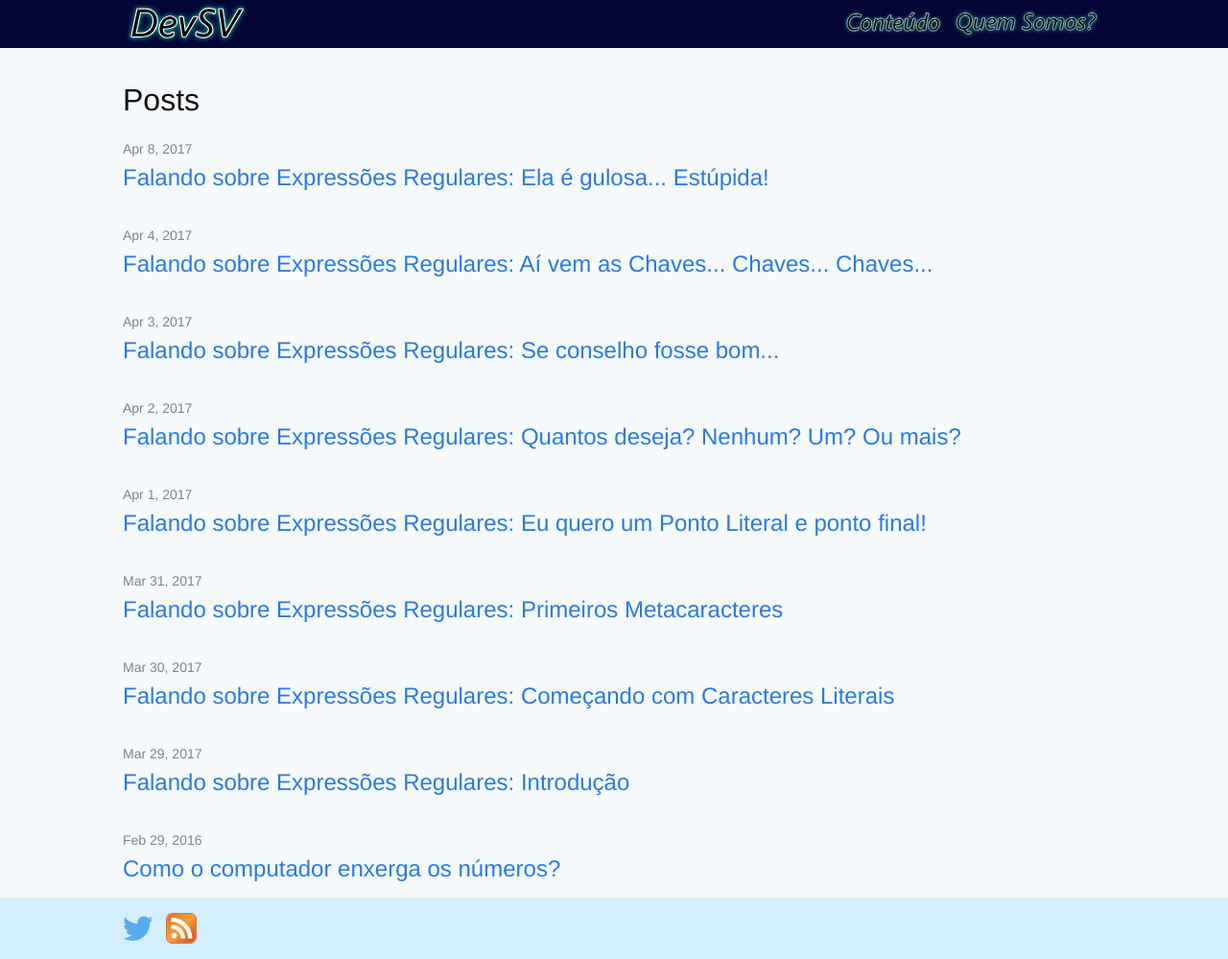
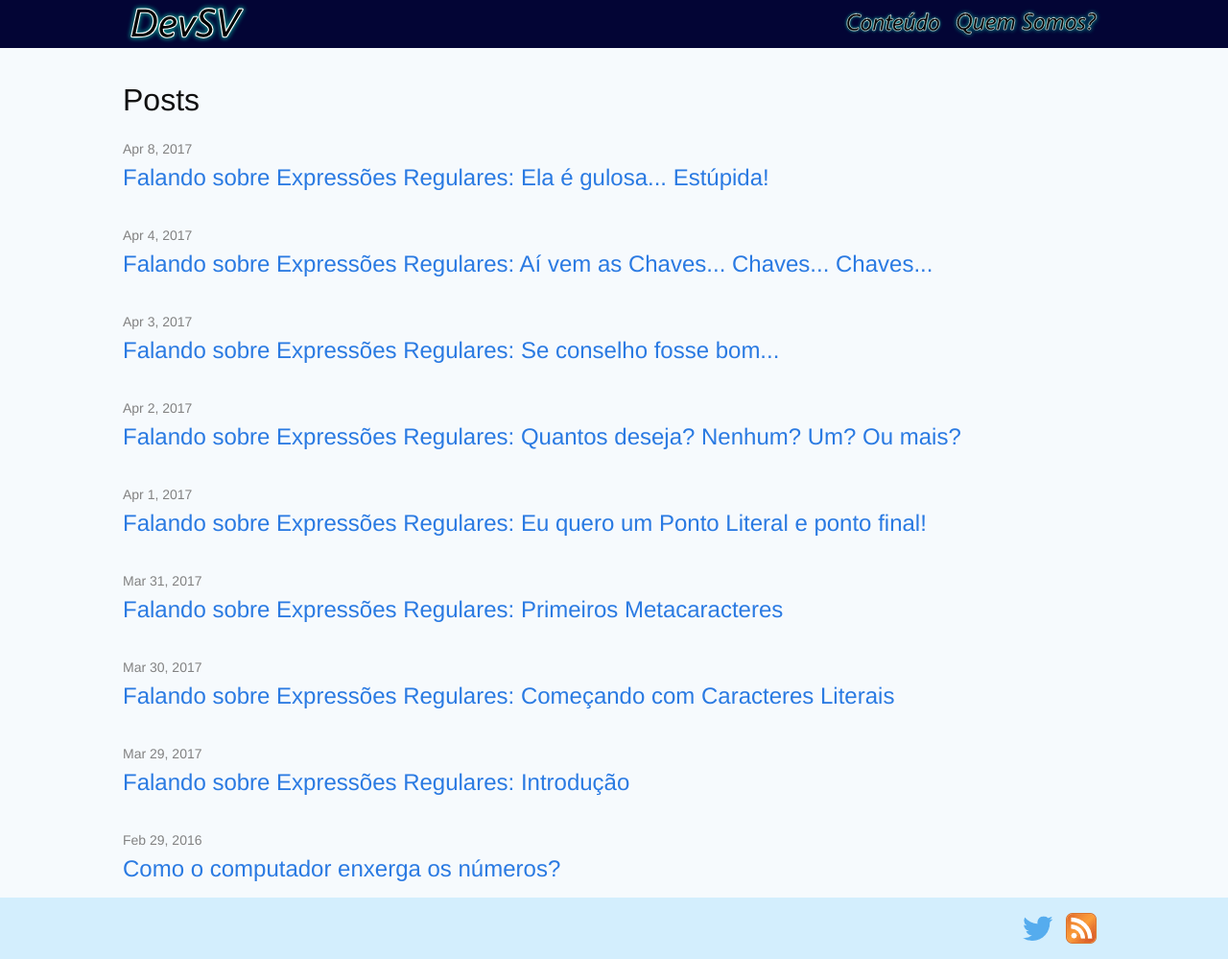
Before and after one commit to devsvbr/devsvbr.github.io, a Jekyll site: the page built from index.html, in a window 1280 px wide and 999 px high. Shown: the whole window at 96% size. Built offline with Jekyll 4.4.1, drawn with Linux system fonts in a browser that asks for light colours.

Commit message:
acertando layout do rodape

```diff
--- a/_includes/footer.html
+++ b/_includes/footer.html
@@ -1,16 +1,8 @@
-<footer class="footer">
+<footer class="page-footer">
   <div class="container">
-    <ul class="social pull-right">
-      <!-- Twitter -->
-      <li>
-        <a class="twitter" href="https://twitter.com/{{ site.twitter_username }}">
-          @{{ site.twitter_username }}
-        </a>
-      </li>
-      <!-- RSS -->
-      <li>
-        <a class="rss" href="{{ "/feed.xml" | prepend: site.baseurl }}">RSS</a>
-      </li>
+    <ul class="social">
+      <!-- Twitter --><li><a class="twitter" href="https://twitter.com/{{ site.twitter_username }}">@{{ site.twitter_username }}</a></li>
+      <!-- RSS --><li><a class="rss" href="{{ "/feed.xml" | prepend: site.baseurl }}">RSS</a></li>
     </ul>
   </div>
 </footer>
--- a/_includes/head.html
+++ b/_includes/head.html
@@ -7,6 +7,7 @@
   <link rel="stylesheet" href="{{ "/css/main.css" | prepend: site.baseurl }}">
   <link rel="stylesheet" href="{{ "/css/styles.css" | prepend: site.baseurl }}">
   <link rel="stylesheet" href="{{ "/css/navbar.css" | prepend: site.baseurl }}">
+  <link rel="stylesheet" href="{{ "/css/social.css" | prepend: site.baseurl }}">
   <link rel="canonical" href="{{ page.url | replace:'index.html','' | prepend: site.baseurl | prepend: site.url }}">
   <script>(function(i,s,o,g,r,a,m){i['GoogleAnalyticsObject']=r;i[r]=i[r]||function(){(i[r].q=i[r].q||[]).push(arguments)},i[r].l=1*new Date();a=s.createElement(o),m=s.getElementsByTagName(o)[0];a.async=1;a.src=g;m.parentNode.insertBefore(a,m)})(window,document,'script','//www.google-analytics.com/analytics.js','ga');ga('create','UA-73065853-1','auto');ga('send','pageview');</script>
 </head>
--- /dev/null
+++ b/css/social.css
@@ -0,0 +1,29 @@
+.social li {
+  display: inline-block;
+  margin-right: 1ch;
+}
+
+.social a {
+  display: inline-block;
+  width: 32px;
+  height: 32px;
+  text-indent: -9999px;
+  outline: none;
+  background-image: url(/img/icons/social.png);
+}
+
+.page-footer .social {
+  float: right;
+}
+
+.rss {
+  background-position: 0 0;
+}
+
+.twitter {
+  background-position: 0 -32px;
+}
+
+.github {
+  background-position: 0 -64px;
+}
--- a/css/styles.css
+++ b/css/styles.css
@@ -46,15 +46,15 @@ a:hover, a:active {
   }
 }
 
-.footer {
+.page-footer {
   position: absolute;
   bottom: 0;
   width: 100%;
   height: 64px;
-  background-color: #D3EEFD;
+  background-color: #d3eefd;
 }
 
-.footer ul {
+.page-footer ul {
   margin: 16px 0;
 }
 
@@ -99,32 +99,6 @@ a:hover, a:active {
   }
 }
 
-.social li {
-  display: inline-block;
-  margin-right: 1ch;
-}
-
-.social a {
-  display: inline-block;
-  width: 32px;
-  height: 32px;
-  text-indent: -9999px;
-  outline: none;
-  background-image: url(/img/icons/social.png);
-}
-
-.rss {
-  background-position: 0 0;
-}
-
-.twitter {
-  background-position: 0 -32px;
-}
-
-.github {
-  background-position: 0 -64px;
-}
-
 .previous-post {
   width: 32px;
   height: 32px;
```
